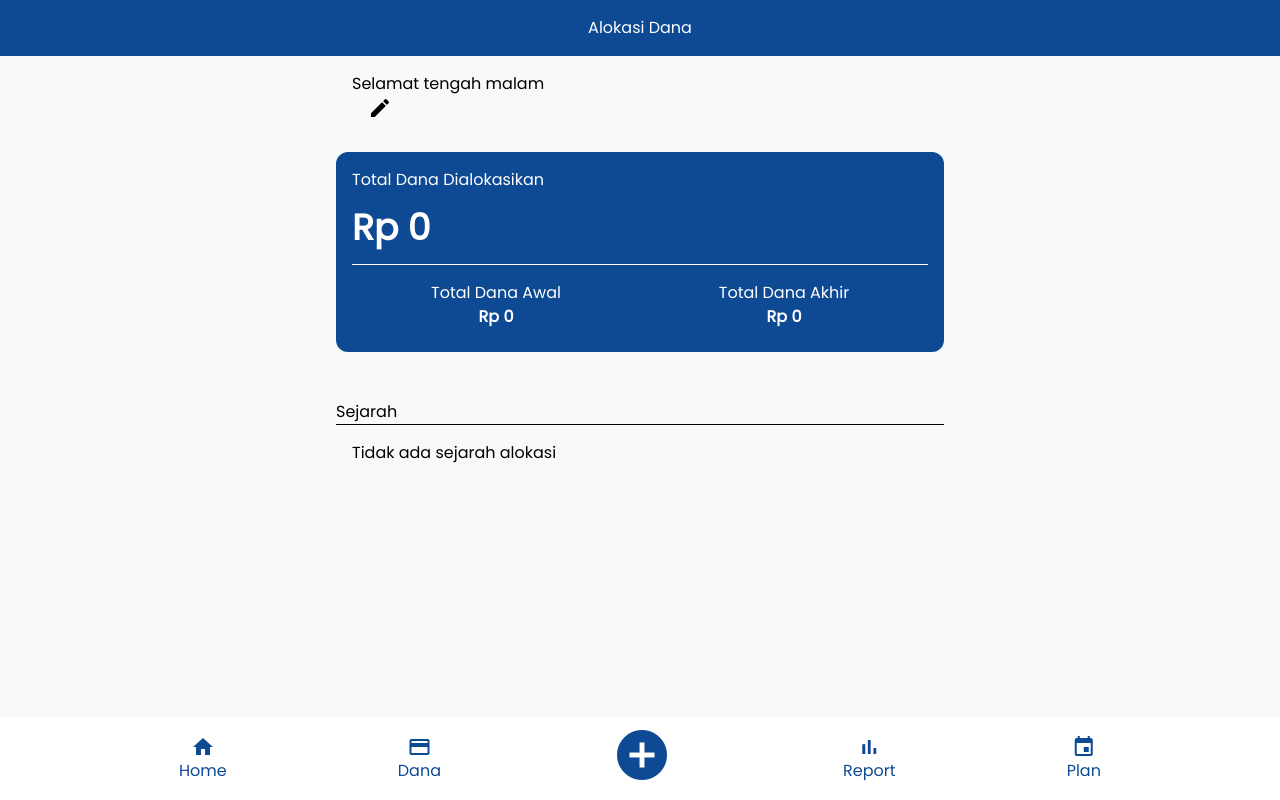
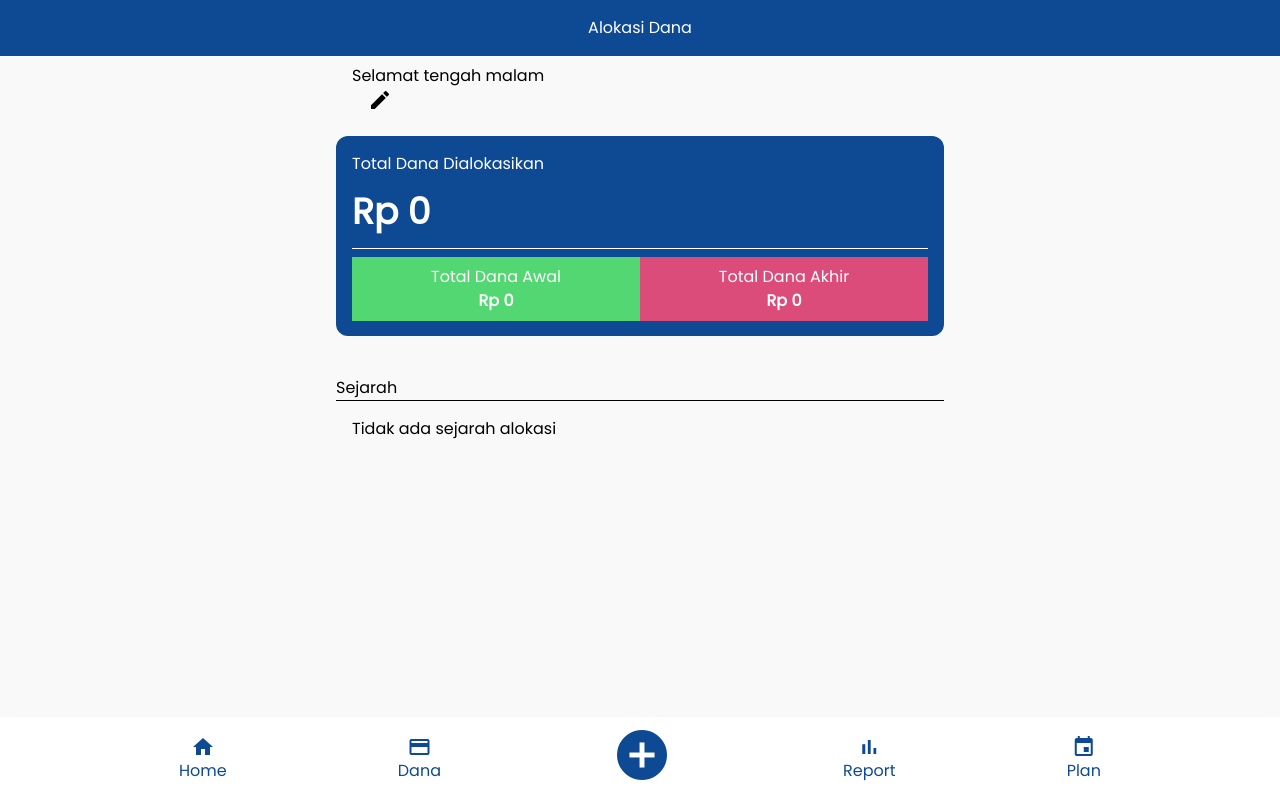
Before and after one commit to JenabB/react-alokasi-dana, a React (Create React App) app: page / in a window 1280 px wide. Built offline with nearby package versions, Linux system fonts and the light colour scheme.

Commit message:
fix few UI in home

```diff
--- a/src/components/common/Pendanaan.js
+++ b/src/components/common/Pendanaan.js
@@ -81,7 +81,7 @@ const Pendanaan = ({ h, i }) => {
 
       <hr />
 
-      <div className="flex justify-between my-2">
+      <div className="flex justify-between text-center my-2">
         <div className="bg-tabungan text-white w-full px-2 py-1">
           <h1 className="text-sm">Dana awal</h1>
           <p>{formatRp(h.danaAwal)}</p>
--- a/src/components/home/B1.User.js
+++ b/src/components/home/B1.User.js
@@ -38,7 +38,7 @@ const User = () => {
   }, [time]);
 
   return (
-    <div className="mx-4 p-4">
+    <div className="mx-4 py-2 px-4">
       <p>Selamat {condition}</p>
       <div className="flex">
         {isEdit ? (
--- a/src/components/home/B2.TotalAlokasiDana.js
+++ b/src/components/home/B2.TotalAlokasiDana.js
@@ -107,12 +107,12 @@ const TotalAlokasiDana = ({
             {formatRp(totalAlokasiDana)}
           </h2>
           <hr />
-          <div className="grid grid-cols-2 text-center mt-4">
-            <div>
+          <div className="grid grid-cols-2 text-center mt-2">
+            <div className="bg-tabungan  p-2">
               <h1>Total Dana Awal</h1>
               <p className="font-bold">{formatRp(totalDanaAwal)}</p>
             </div>
-            <div>
+            <div className="bg-asmara p-2">
               <h1>Total Dana Akhir</h1>
               <p className="font-bold">{formatRp(totalDanaAkhir)}</p>
             </div>
--- a/src/components/home/B3.HistoryPendanaan.js
+++ b/src/components/home/B3.HistoryPendanaan.js
@@ -18,13 +18,13 @@ const HistoryPendanaan = () => {
   }, [historyPendanaan]);
 
   return (
-    <div className="m-4 rounded-xl p-4 w-full mx-auto">
+    <div className="my-2 rounded-xl p-4 w-full mx-auto">
       <h1>Sejarah</h1>
       <hr />
 
       {historyPendanaan.length > 0 ? (
         <div>
-          <div className="text-center my-7">
+          <div className="text-center my-6">
             <Link to="/all">
               <input
                 type="search"
```
